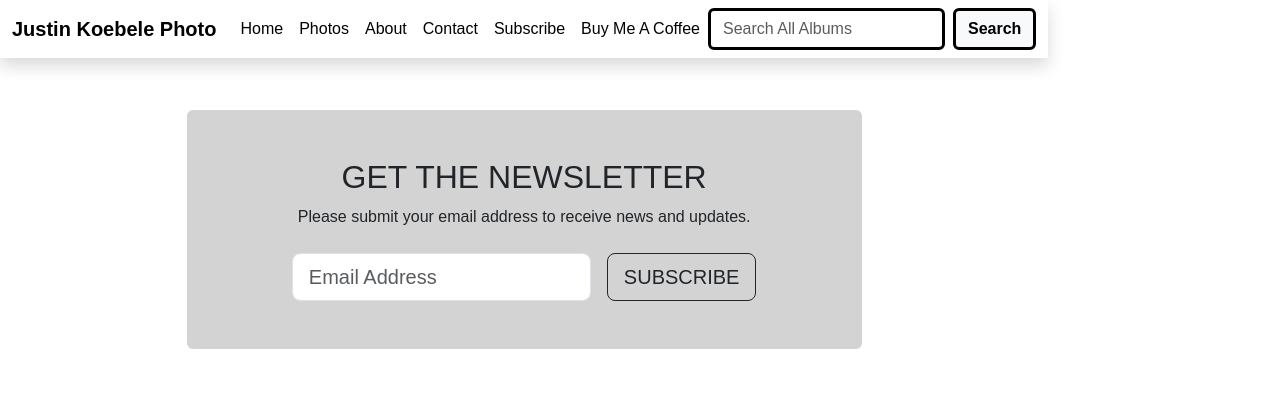
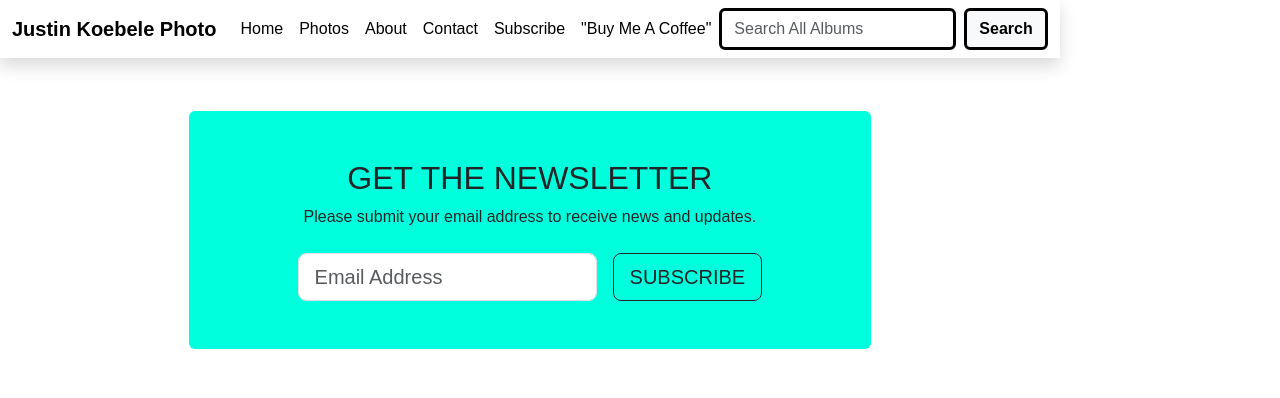
Before and after one commit to freddydrew/JKPhoto, a Django app: page / in a window 1280 px wide. Shown: the top 398 px of the page. Run offline with Django 4.2, Linux system fonts and the light colour scheme; data comes from the database, SQL or seed files in the repository; parts of the project's set-up code (start-up, migrations or seed data) failed here and were passed over; some libraries are stand-ins or nearby versions.

Commit message:
Change background color of subscribe card

```diff
--- a/static/css/stylesHome.css
+++ b/static/css/stylesHome.css
@@ -11,6 +11,6 @@
 }
 
 #subscribe-card{
-    background-color: lightgrey;
-    border: lightgrey;
+    background-color: rgb(0, 255, 221);
+    border: rgb(230, 230, 230);
 }
--- a/templates/base.html
+++ b/templates/base.html
@@ -62,7 +62,7 @@
                 <a class="nav-link" href="/subscribe/">Subscribe</a>
               </li>
               <li class="nav-item">
-                <a class="nav-link" href="https://www.buymeacoffee.com/justinkoebele">Buy Me A Coffee</a>
+                <a class="nav-link" href="https://www.buymeacoffee.com/justinkoebele">"Buy Me A Coffee"</a>
             </ul>
 
             <form action='/albums/search/' method="GET" class="d-flex">
@@ -99,7 +99,7 @@
               <a href="/unsubscribe/">Unsubscribe</a>
             </li>
             <li class="footer-item py-1">
-              <a href="https://www.buymeacoffee.com/justinkoebele">Support</a>
+              <a href="https://www.buymeacoffee.com/justinkoebele">"Buy Me A Coffee"</a>
             </li>
             <hr>
             <li class="footer-item">
```
Also changed, not shown: resources/gitHelp.md (+8 -0 lines).
